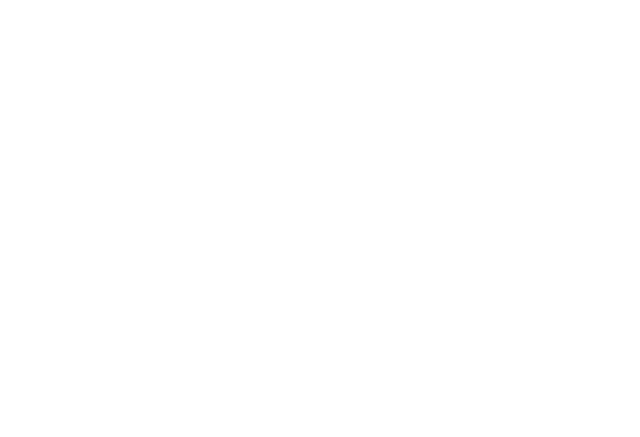
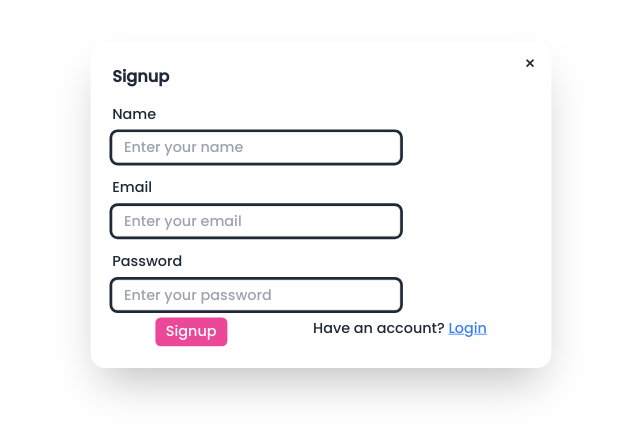
Before and after one commit to gksusha/Book-Store, a React app in the folder Frontend/: page /signup in a window 1280 px wide. Before the commit this address had no page. Shown: the part 195-632 px from the top of the page, without its empty margins (275-915 px from the left). Built offline with nearby package versions, Linux system fonts and the light colour scheme; the HTML template or start-up script is replaced by a standard one.

Commit message:
Implemented signup functionality

```diff
--- a/Frontend/src/App.jsx
+++ b/Frontend/src/App.jsx
@@ -2,6 +2,7 @@
 import Home from "./home/Home";
 import { Route, Routes} from "react-router-dom";
 import Courses from "./courses/Courses";
+import Signup from "./components/Signup";
 
 function App() {
   return (
@@ -9,6 +10,7 @@
       <div className="dark:bg-slate-900 dark:text-white"><Routes>
         <Route path="/" element={<Home />} />
         <Route path="/course" element={<Courses />} />
+        <Route path="/signup" element={<Signup/>} />
       </Routes></div>
 </>
   );
--- a/Frontend/src/components/Login.jsx
+++ b/Frontend/src/components/Login.jsx
@@ -1,4 +1,5 @@
 import React from "react";
+import { Link } from "react-router-dom";
 
 function Login() {
   return (
@@ -12,14 +13,43 @@
             </button>
           </form>
           <h3 className="font-bold text-lg">Login</h3>
-            <div>
-                <span>
-                    Email
-                </span>
-                <br />
-                <input type="email"
-                placeholder="Enter your email" className="w-80 px-3 border rounded-md outline none" />
+          {/* email */}
+          <div className="mt-4 space-y-2">
+            <span>Email</span>
+            <br />
+            <input
+              type="email"
+              placeholder="Enter your email"
+              className="w-80 px-3 py-1 border rounded-md outline none"
+            />
+          </div>
+          {/* password */}
+          <div className="mt-4 space-y-2">
+            <span>Password</span>
+            <br />
+            <input
+              type="text"
+              placeholder="Enter your password"
+              className="w-80 px-3 py-1 border rounded-md outline none"
+            />
+            {/* login button */}
+
+            <div className="flex justify-around mt-4">
+              {" "}
+              <button className="bg-pink-500 text-white rounded-md px-3 py-1 hover:bg-pink-700 duration-200">
+                Login
+              </button>
+              <p>
+                Not registered?{" "}
+                <Link
+                  to="/signup"
+                  className="underline text-blue-500 cursor-pointer"
+                >
+                  Signup
+                </Link>{" "}
+              </p>
             </div>
+          </div>
         </div>
       </dialog>
     </div>
--- /dev/null
+++ b/Frontend/src/components/Signup.jsx
@@ -0,0 +1,73 @@
+import React from "react";
+import { Link } from "react-router-dom";
+
+function Signup() {
+  return (
+    <>
+      {" "}
+      <div className="flex h-screen items-center justify-center">
+        <div className="w-[600px]">
+          <div className="modal-box">
+            <form method="dialog">
+              {/* if there is a button in form, it will close the modal */}
+              <Link to="/" className="btn btn-sm btn-circle btn-ghost absolute right-2 top-2">
+                ✕
+              </Link>
+            </form>
+            <h3 className="font-bold text-lg">Signup</h3>
+            {/* Name */}
+            <div className="mt-4 space-y-2">
+              <span>Name</span>
+              <br />
+              <input
+                type="text"
+                placeholder="Enter your name"
+                className="w-80 px-3 py-1 border rounded-md outline none"
+              />
+            </div>
+            {/* email */}
+            <div className="mt-4 space-y-2">
+              <span>Email</span>
+              <br />
+              <input
+                type="email"
+                placeholder="Enter your email"
+                className="w-80 px-3 py-1 border rounded-md outline none"
+              />
+            </div>
+            {/* password */}
+            <div className="mt-4 space-y-2">
+              <span>Password</span>
+              <br />
+              <input
+                type="text"
+                placeholder="Enter your password"
+                className="w-80 px-3 py-1 border rounded-md outline none"
+              />
+              {/* login button */}
+
+              <div className="flex justify-around mt-4">
+                {" "}
+                <button className="bg-pink-500 text-white rounded-md px-3 py-1 hover:bg-pink-700 duration-200">
+                  Signup
+                </button>
+                <p>
+                  Have an account?{" "}
+                  <Link
+                    to="/"
+                    className="underline text-blue-500 cursor-pointer"
+                    onClick={() => document.getElementById("my_modal_3").showModal()}
+                  >
+                    Login
+                  </Link>{" "}
+                </p>
+              </div>
+            </div>
+          </div>
+        </div>
+      </div>
+    </>
+  );
+}
+
+export default Signup;
```
